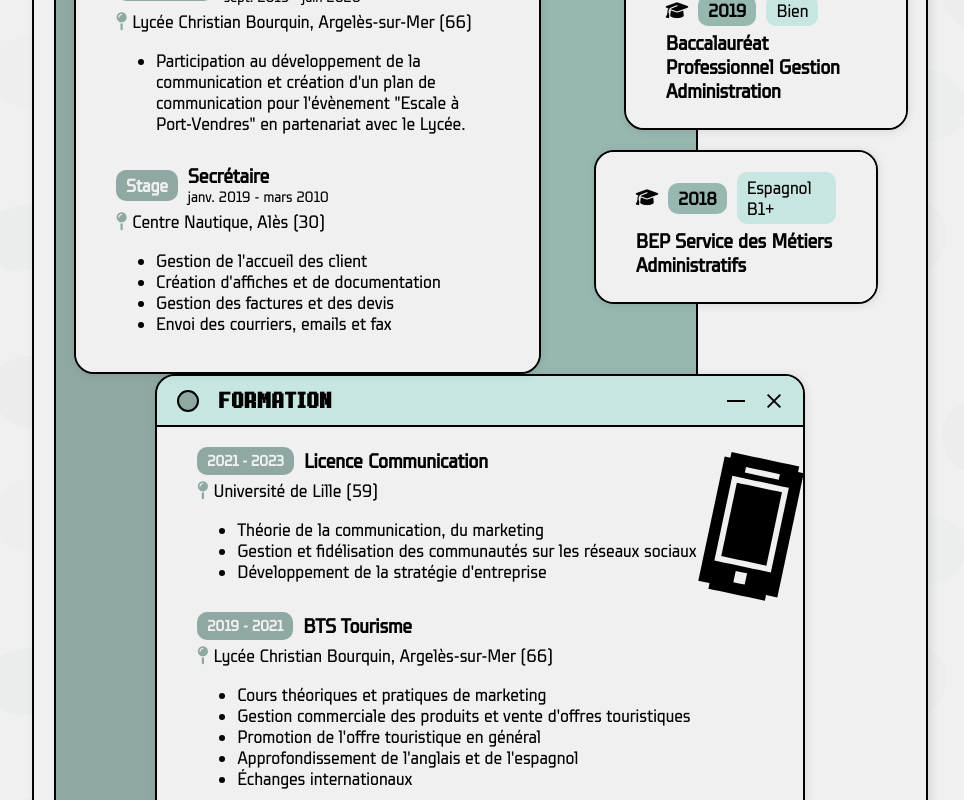
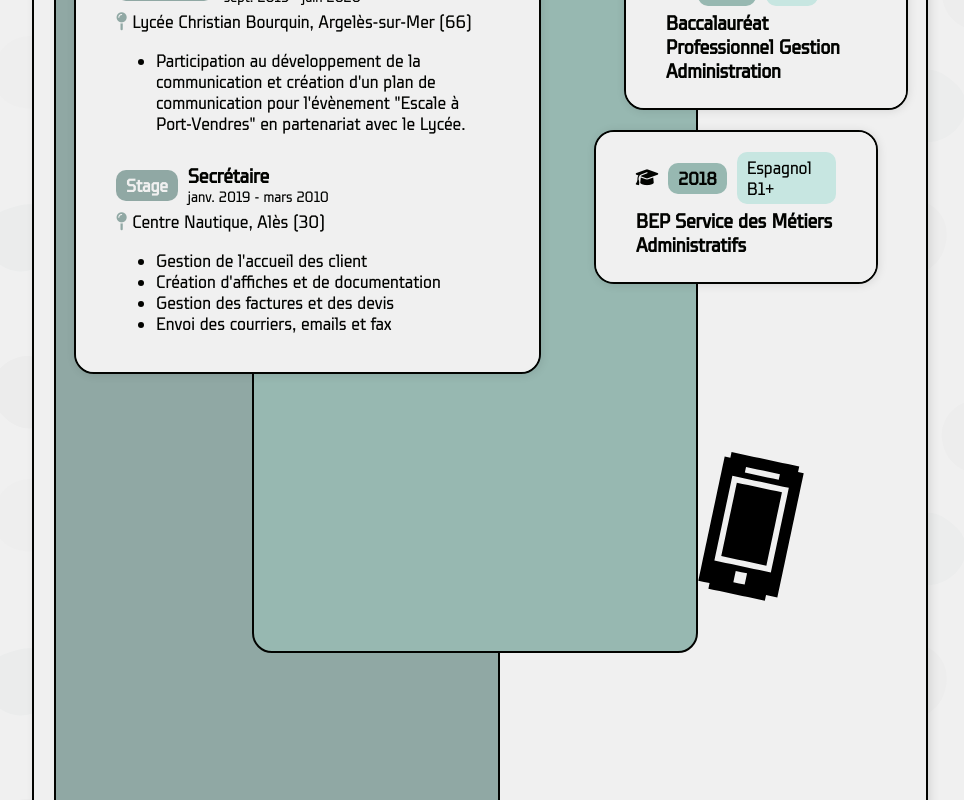
Before and after one commit to piro-li/alexandrelooten-fr, a React (Vite) app: page / in a window 1280 px wide. Shown: the part 1420-2220 px from the top of the page, without its empty margins (160-1124 px from the left). Built offline with nearby package versions, Linux system fonts and the light colour scheme.

Commit message:
Update index.scss

```diff
--- a/src/index.scss
+++ b/src/index.scss
@@ -146,7 +146,7 @@ body {
       width: 70%;
       left: 28%;
       margin: 2rem 0;
-      top: 6rem;
+      top: 4rem;
       z-index: 2;
       // margin-bottom: 1rem;
     }
@@ -159,7 +159,7 @@ body {
       width: 80%;
       left: 10%;
       // right: 0;
-      // top: 157rem;
+      top: 157rem;
       z-index: 2;
       margin-bottom: 1rem;
     }
```
